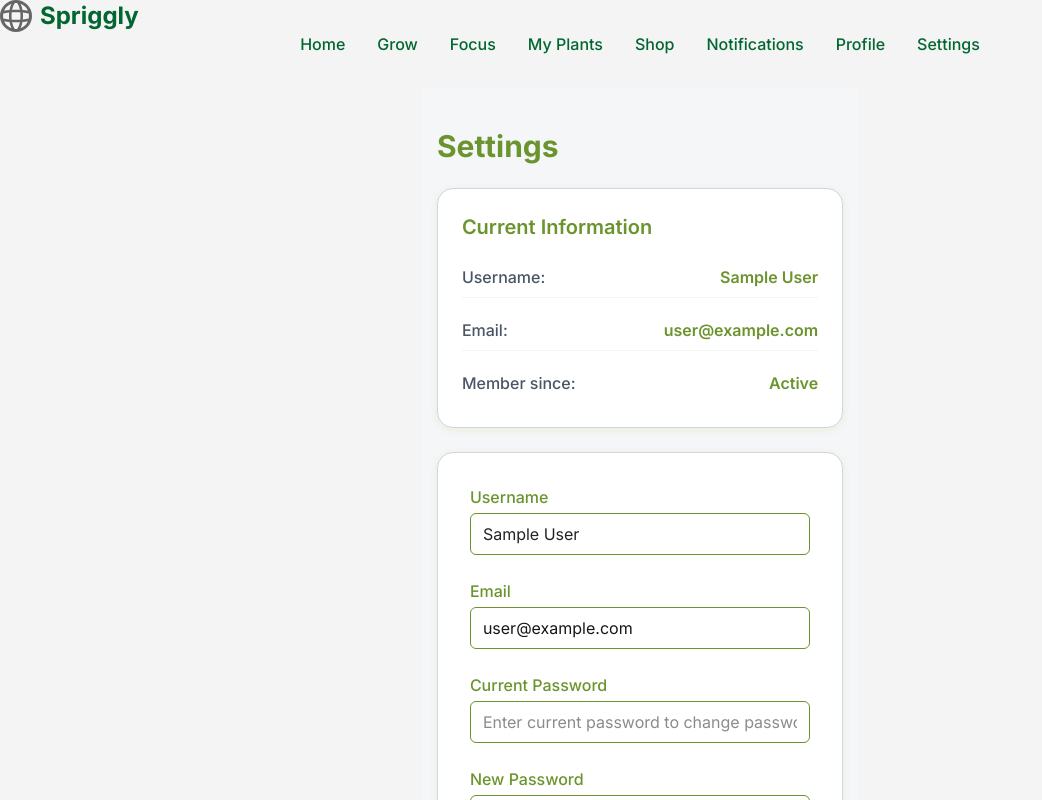
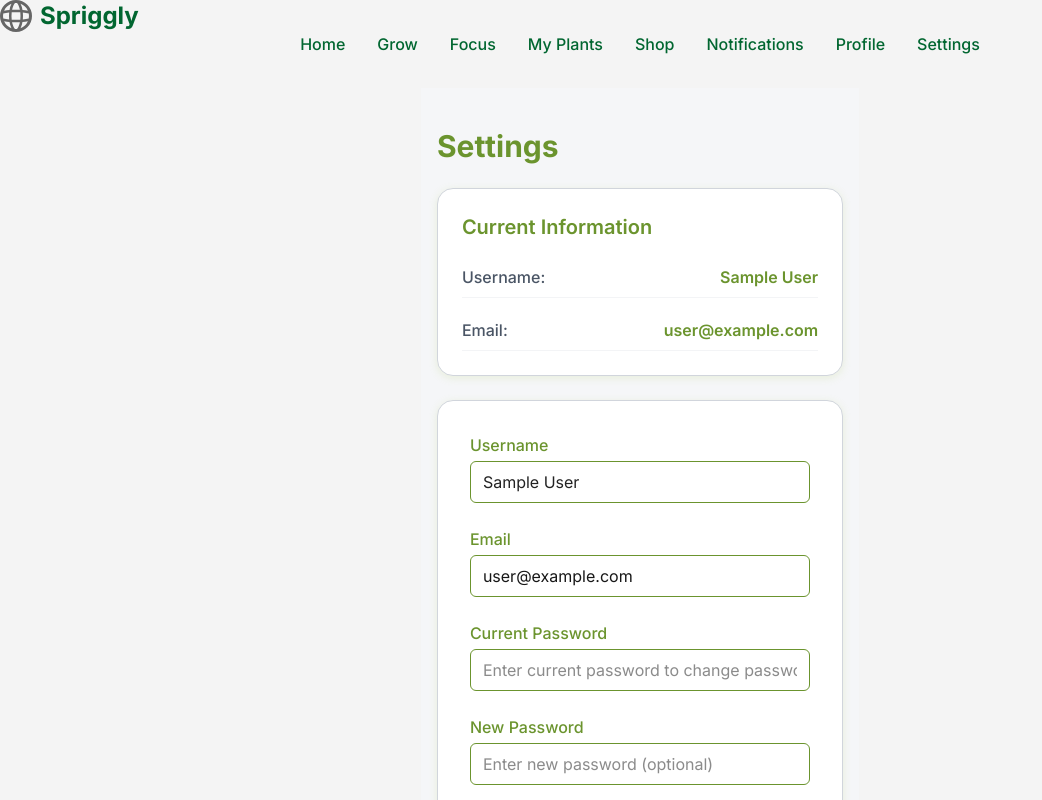
Before and after one commit to hanxxiiz/spriggly-final, a Next.js app: page /dashboard/settings in a window 1280 px wide. Shown: the top 800 px of the page, without its empty margins (0-1042 px from the left). Built offline with nearby package versions, Linux system fonts and the light colour scheme; no server answers; sample sign-in values are in the browser's storage.

Commit message:
removed member active status

```diff
--- a/src/app/dashboard/settings/page.tsx
+++ b/src/app/dashboard/settings/page.tsx
@@ -133,12 +133,6 @@ export default function SettingsPage() {
               <span className="text-gray-600 font-medium">Email:</span>
               <span className="text-[#6b942e] font-semibold">{session?.user?.email || 'Not set'}</span>
             </div>
-            <div className="flex justify-between items-center py-2">
-              <span className="text-gray-600 font-medium">Member since:</span>
-              <span className="text-[#6b942e] font-semibold">
-                {session?.user?.id ? 'Active' : 'Unknown'}
-              </span>
-            </div>
           </div>
         </div>
 
```
